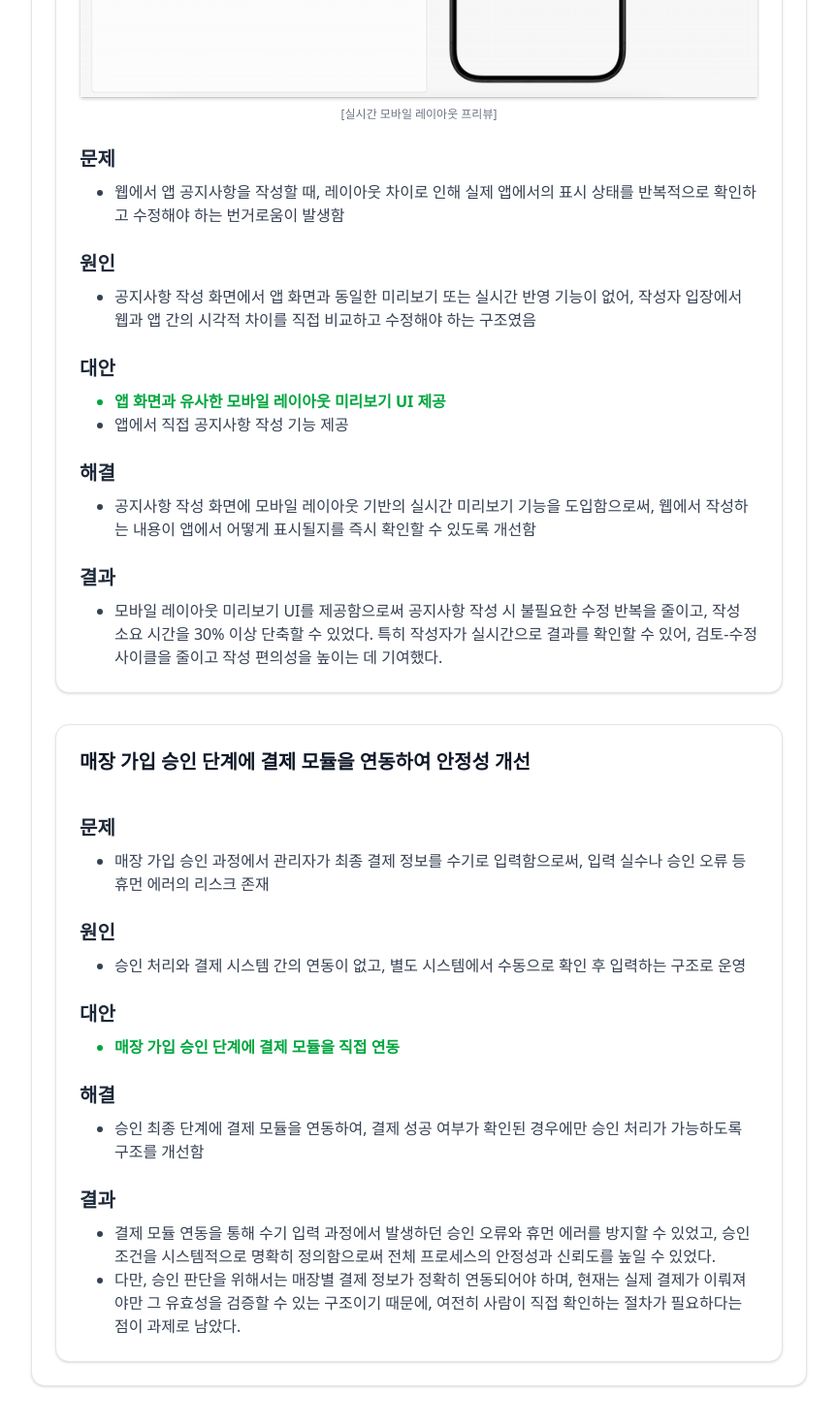
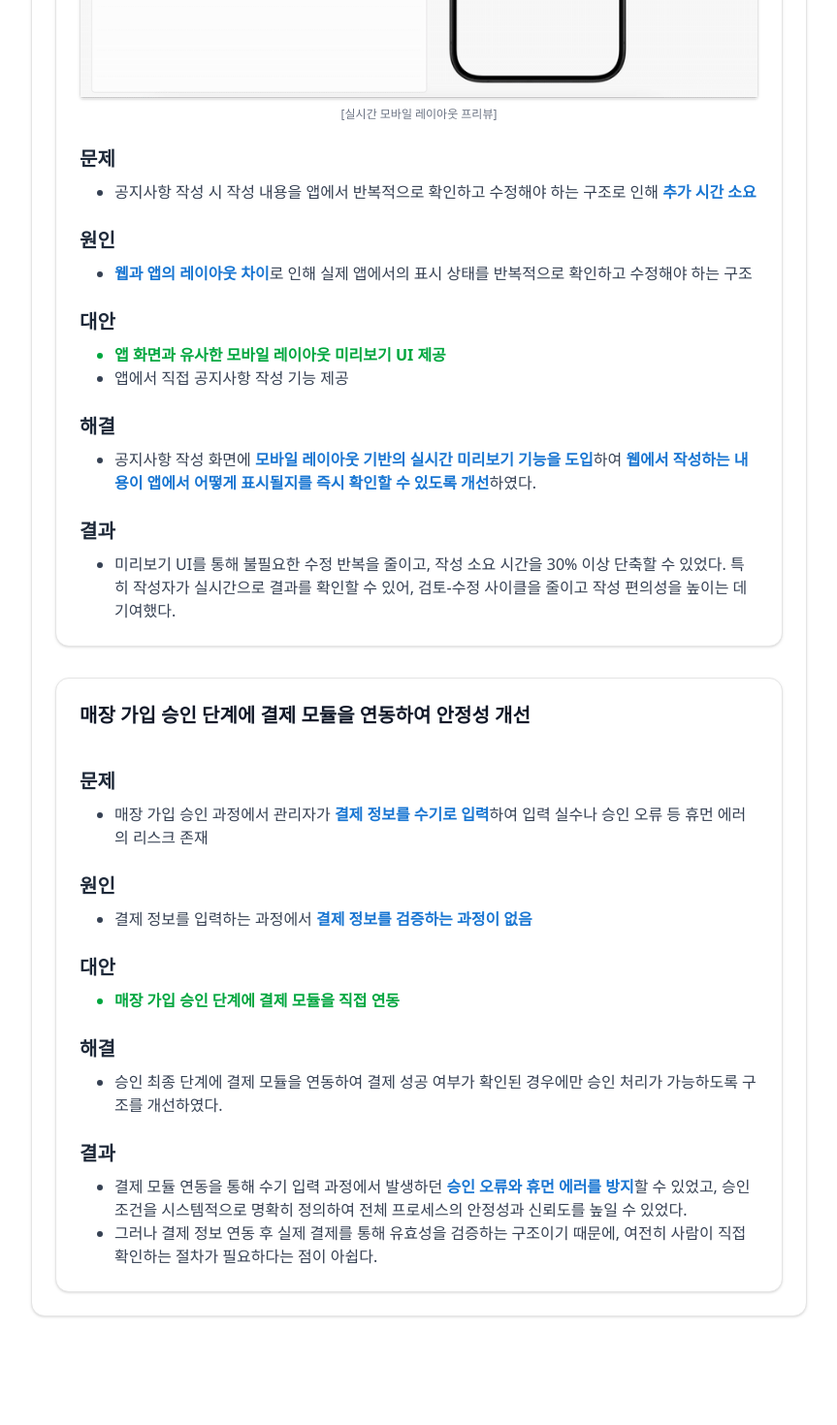
Before and after one commit to BangDori/bangdori-portfolio, a Next.js app: page /experience/admin-page in a window 1280 px wide. Shown: the part 814-2284 px from the top of the page at 97% size, without its empty margins (64-927 px from the left). After the commit the page ends 2236 px from the top, so only its background shows below. Built offline with nearby package versions, Linux system fonts and the light colour scheme.

Commit message:
관리자 수정

```diff
--- a/constants/admin.ts
+++ b/constants/admin.ts
@@ -8,9 +8,9 @@ const adminDetail = [
       },
     ],
     problem:
-      '웹에서 앱 공지사항을 작성할 때, 레이아웃 차이로 인해 실제 앱에서의 표시 상태를 반복적으로 확인하고 수정해야 하는 번거로움이 발생함',
+      '공지사항 작성 시 작성 내용을 앱에서 반복적으로 확인하고 수정해야 하는 구조로 인해 <b>추가 시간 소요</b>',
     cause: [
-      '공지사항 작성 화면에서 앱 화면과 동일한 미리보기 또는 실시간 반영 기능이 없어, 작성자 입장에서 웹과 앱 간의 시각적 차이를 직접 비교하고 수정해야 하는 구조였음',
+      '<b>웹과 앱의 레이아웃 차이</b>로 인해 실제 앱에서의 표시 상태를 반복적으로 확인하고 수정해야 하는 구조',
     ],
     alternatives: [
       { text: '앱 화면과 유사한 모바일 레이아웃 미리보기 UI 제공', selected: true },
@@ -20,10 +20,10 @@ const adminDetail = [
       },
     ],
     solution: [
-      '공지사항 작성 화면에 모바일 레이아웃 기반의 실시간 미리보기 기능을 도입함으로써, 웹에서 작성하는 내용이 앱에서 어떻게 표시될지를 즉시 확인할 수 있도록 개선함',
+      '공지사항 작성 화면에 <b>모바일 레이아웃 기반의 실시간 미리보기 기능을 도입</b>하여 <b>웹에서 작성하는 내용이 앱에서 어떻게 표시될지를 즉시 확인할 수 있도록 개선</b>하였다.',
     ],
     insights: [
-      '모바일 레이아웃 미리보기 UI를 제공함으로써 공지사항 작성 시 불필요한 수정 반복을 줄이고, 작성 소요 시간을 30% 이상 단축할 수 있었다. 특히 작성자가 실시간으로 결과를 확인할 수 있어, 검토-수정 사이클을 줄이고 작성 편의성을 높이는 데 기여했다.',
+      '미리보기 UI를 통해 불필요한 수정 반복을 줄이고, 작성 소요 시간을 30% 이상 단축할 수 있었다. 특히 작성자가 실시간으로 결과를 확인할 수 있어, 검토-수정 사이클을 줄이고 작성 편의성을 높이는 데 기여했다.',
     ],
     references: [],
   },
@@ -31,17 +31,15 @@ const adminDetail = [
     title: '매장 가입 승인 단계에 결제 모듈을 연동하여 안정성 개선',
     images: [],
     problem:
-      '매장 가입 승인 과정에서 관리자가 최종 결제 정보를 수기로 입력함으로써, 입력 실수나 승인 오류 등 휴먼 에러의 리스크 존재',
-    cause: [
-      '승인 처리와 결제 시스템 간의 연동이 없고, 별도 시스템에서 수동으로 확인 후 입력하는 구조로 운영',
-    ],
+      '매장 가입 승인 과정에서 관리자가 <b>결제 정보를 수기로 입력</b>하여 입력 실수나 승인 오류 등 휴먼 에러의 리스크 존재',
+    cause: ['결제 정보를 입력하는 과정에서 <b>결제 정보를 검증하는 과정이 없음</b>'],
     alternatives: [{ text: '매장 가입 승인 단계에 결제 모듈을 직접 연동', selected: true }],
     solution: [
-      '승인 최종 단계에 결제 모듈을 연동하여, 결제 성공 여부가 확인된 경우에만 승인 처리가 가능하도록 구조를 개선함',
+      '승인 최종 단계에 결제 모듈을 연동하여 결제 성공 여부가 확인된 경우에만 승인 처리가 가능하도록 구조를 개선하였다.',
     ],
     insights: [
-      '결제 모듈 연동을 통해 수기 입력 과정에서 발생하던 승인 오류와 휴먼 에러를 방지할 수 있었고, 승인 조건을 시스템적으로 명확히 정의함으로써 전체 프로세스의 안정성과 신뢰도를 높일 수 있었다.',
-      '다만, 승인 판단을 위해서는 매장별 결제 정보가 정확히 연동되어야 하며, 현재는 실제 결제가 이뤄져야만 그 유효성을 검증할 수 있는 구조이기 때문에, 여전히 사람이 직접 확인하는 절차가 필요하다는 점이 과제로 남았다.',
+      '결제 모듈 연동을 통해 수기 입력 과정에서 발생하던 <b>승인 오류와 휴먼 에러를 방지</b>할 수 있었고, 승인 조건을 시스템적으로 명확히 정의하여 전체 프로세스의 안정성과 신뢰도를 높일 수 있었다.',
+      '그러나 결제 정보 연동 후 실제 결제를 통해 유효성을 검증하는 구조이기 때문에, 여전히 사람이 직접 확인하는 절차가 필요하다는 점이 아쉽다.',
     ],
     references: [],
   },
```
